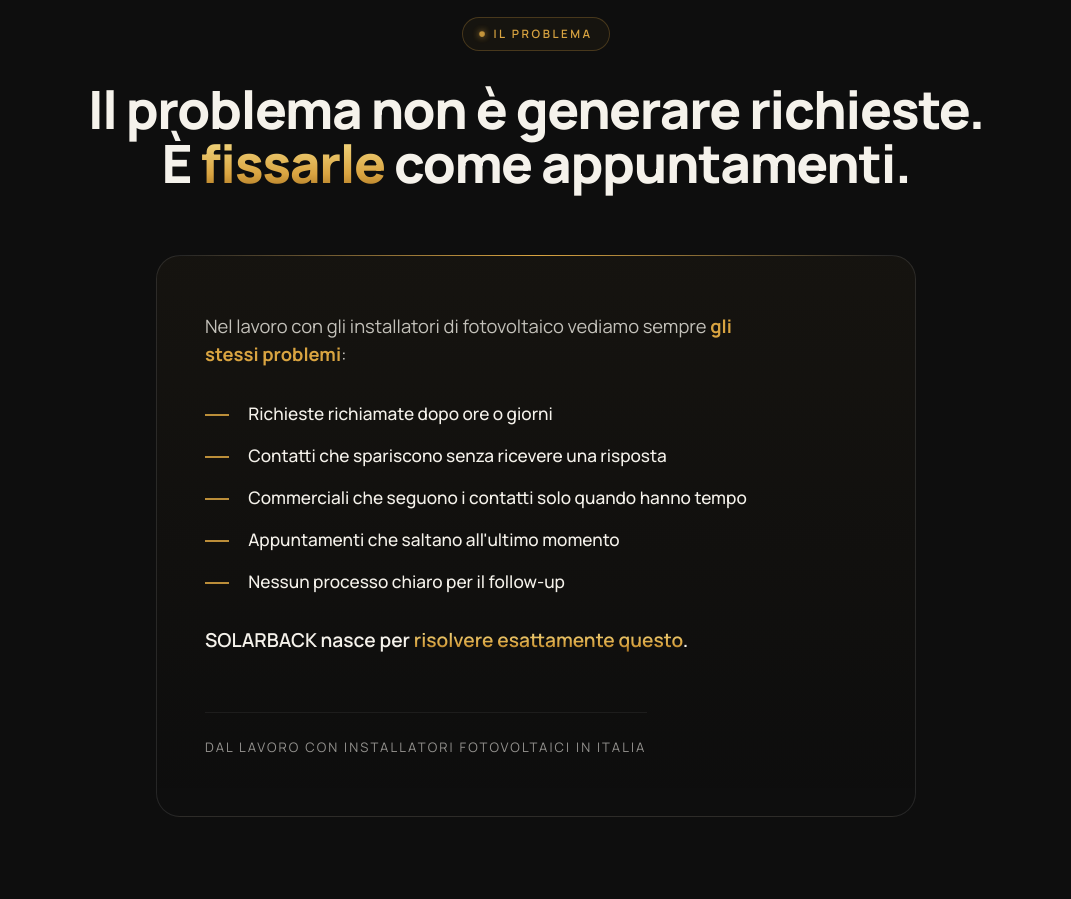
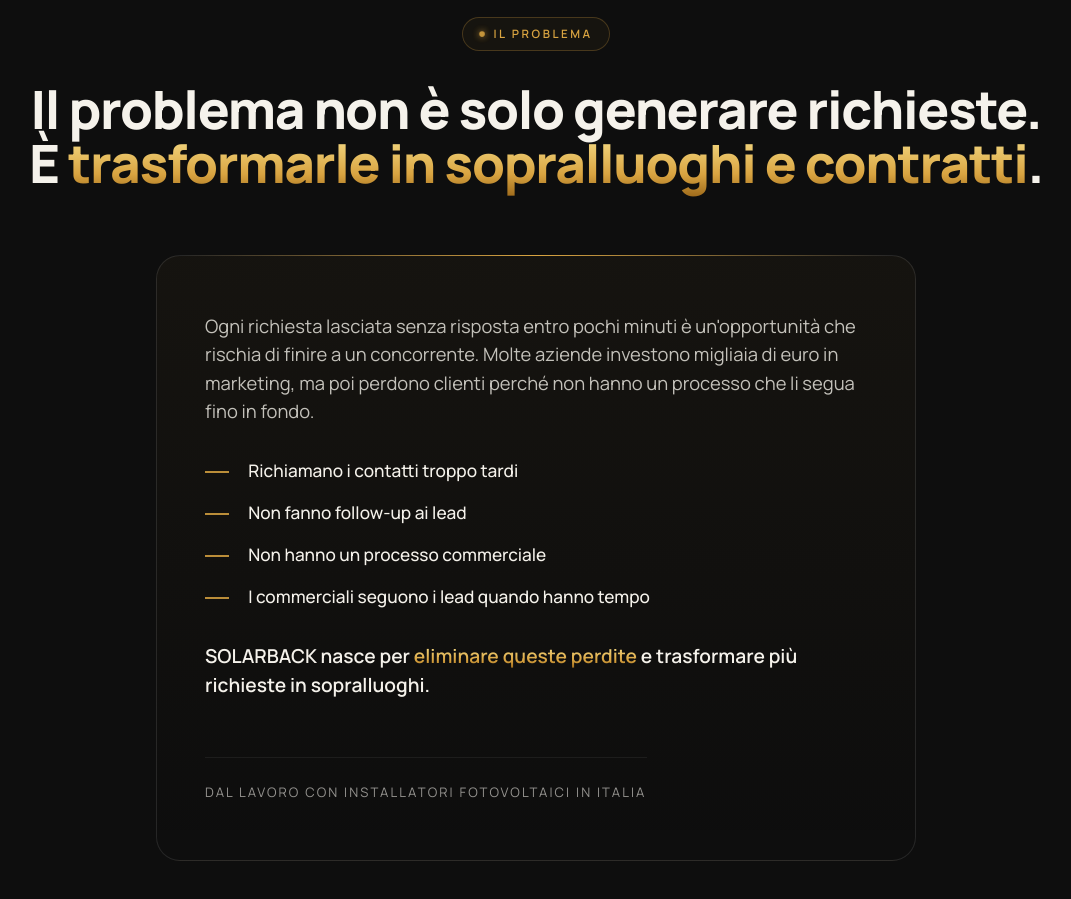
Before and after one commit to marcomasiniprova/solarback-B2b-landing-page, a Next.js app: page / in a window 1280 px wide. Shown: the part 1180-2079 px from the top of the page, without its empty margins (104-1175 px from the left). Built offline with nearby package versions, Linux system fonts and the light colour scheme.

Commit message:
copy v2: hero processo, problema dolore, perché risultato, sezione differenza, founder corto

```diff
--- a/components/Problema.tsx
+++ b/components/Problema.tsx
@@ -3,11 +3,10 @@
 import { motion } from 'framer-motion'
 
 const problems = [
-  'Richieste richiamate dopo ore o giorni',
-  'Contatti che spariscono senza ricevere una risposta',
-  'Commerciali che seguono i contatti solo quando hanno tempo',
-  "Appuntamenti che saltano all'ultimo momento",
-  'Nessun processo chiaro per il follow-up',
+  'Richiamano i contatti troppo tardi',
+  'Non fanno follow-up ai lead',
+  'Non hanno un processo commerciale',
+  'I commerciali seguono i lead quando hanno tempo',
 ]
 
 const fadeUp = { hidden: { opacity: 0, y: 28 }, show: { opacity: 1, y: 0 } }
@@ -22,15 +21,17 @@ export function Problema() {
             <div className="eyebrow"><span className="dot" />Il problema</div>
           </motion.div>
           <motion.h2 className="sb-h2" initial="hidden" whileInView="show" viewport={{ once: true }} variants={fadeUp} transition={t(0.08)}>
-            Il problema non è generare richieste.<br />
-            È <span className="gold-shine">fissarle</span> come appuntamenti.
+            Il problema non è solo generare richieste.<br />
+            È <span className="gold-shine">trasformarle in sopralluoghi e contratti</span>.
           </motion.h2>
         </div>
 
         <motion.div className="insight-card" initial="hidden" whileInView="show" viewport={{ once: true }} variants={fadeUp} transition={t(0.15)}>
           <p>
-            Nel lavoro con gli installatori di fotovoltaico
-            vediamo sempre <span className="accent">gli stessi problemi</span>:
+            Ogni richiesta lasciata senza risposta entro pochi minuti è
+            un'opportunità che rischia di finire a un concorrente. Molte aziende
+            investono migliaia di euro in marketing, ma poi perdono clienti perché
+            non hanno un processo che li segua fino in fondo.
           </p>
           <ul className="problem-list">
             {problems.map((p, i) => (
@@ -38,7 +39,8 @@ export function Problema() {
             ))}
           </ul>
           <p className="resolve">
-            SOLARBACK nasce per <span className="gold-shine">risolvere esattamente questo</span>.
+            SOLARBACK nasce per <span className="gold-shine">eliminare queste perdite</span> e
+            trasformare più richieste in sopralluoghi.
           </p>
           <div className="insight-footer">
             Dal lavoro con installatori fotovoltaici in Italia
```
